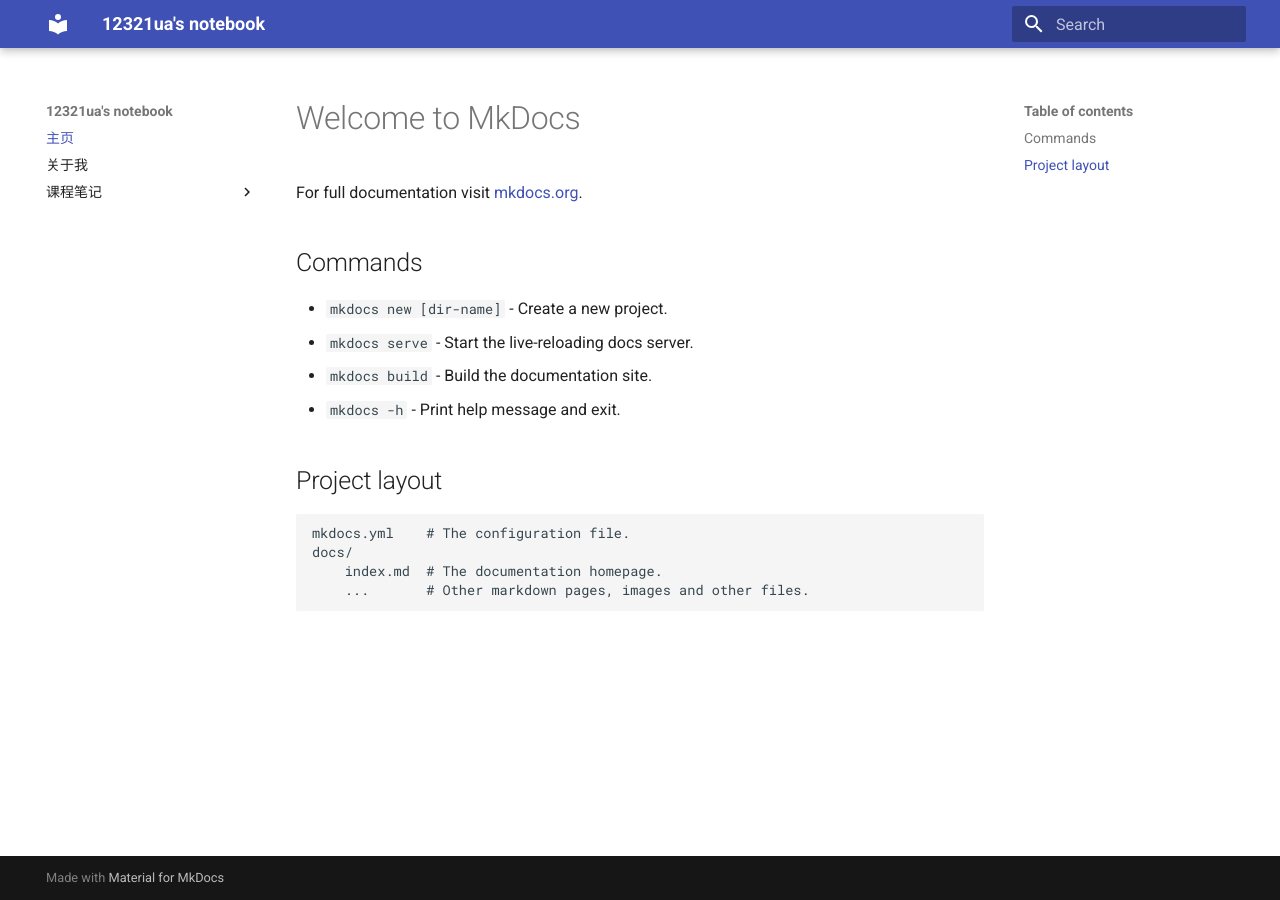
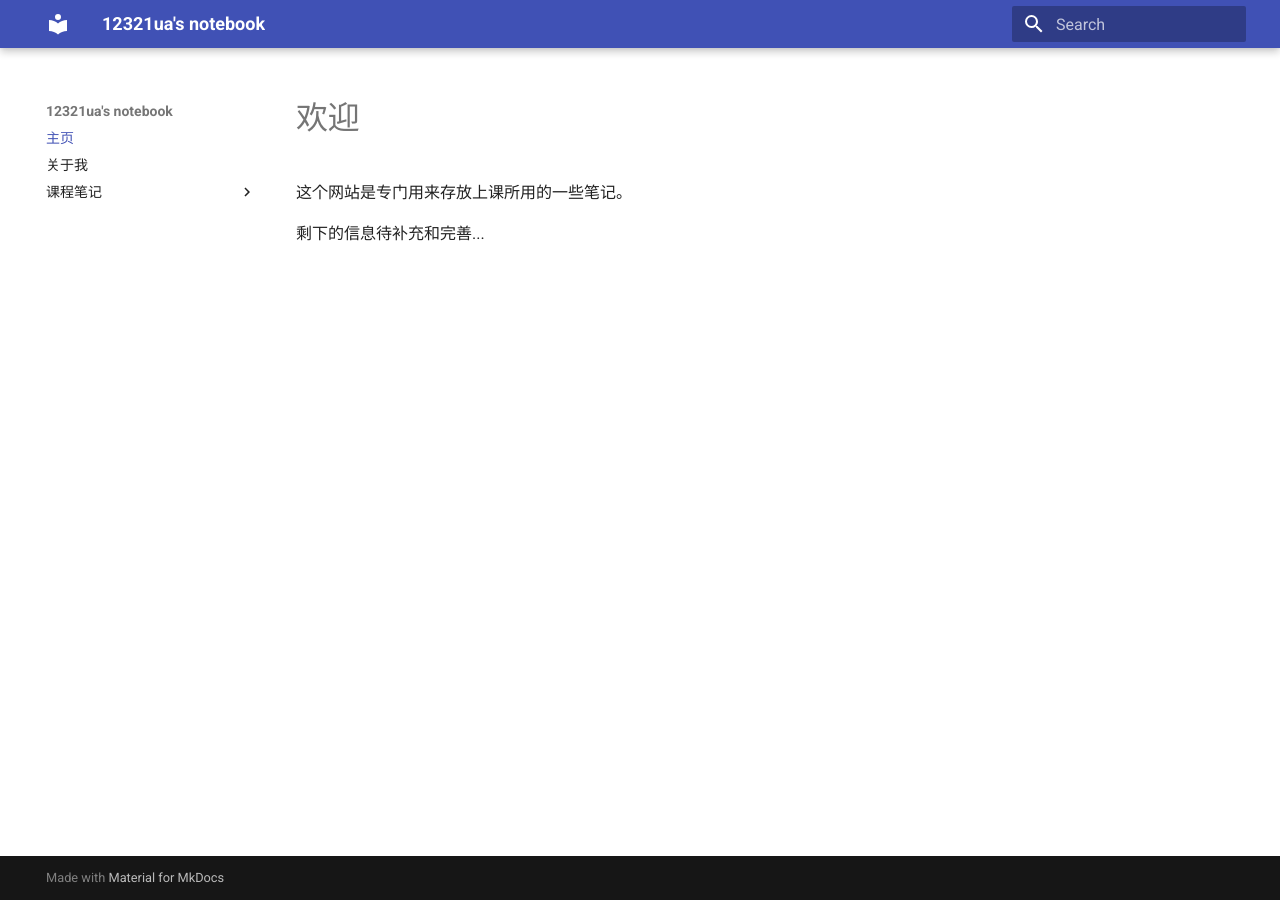
Before and after one commit to au12321ua/note, an MkDocs documentation site: the page built from docs/index.md, in a window 1280 px wide. Built offline with MkDocs 1.6.1 and Material for MkDocs 9.7.7, drawn with Linux system fonts in a browser that asks for light colours.

Commit message:
完善计组chapter3笔记

```diff
--- a/docs/index.md
+++ b/docs/index.md
@@ -1,17 +1,5 @@
-# Welcome to MkDocs
+# 欢迎
 
-For full documentation visit [mkdocs.org](https://www.mkdocs.org).
+这个网站是专门用来存放上课所用的一些笔记。
 
-## Commands
-
-* `mkdocs new [dir-name]` - Create a new project.
-* `mkdocs serve` - Start the live-reloading docs server.
-* `mkdocs build` - Build the documentation site.
-* `mkdocs -h` - Print help message and exit.
-
-## Project layout
-
-    mkdocs.yml    # The configuration file.
-    docs/
-        index.md  # The documentation homepage.
-        ...       # Other markdown pages, images and other files.
+剩下的信息待补充和完善...
--- a/mkdocs.yml
+++ b/mkdocs.yml
@@ -6,6 +6,6 @@
   - 主页: index.md
   - 关于我: about.md
   - 课程笔记:
-    - 计算机网络:
+    - 计算机组成:
       - chapter3: com_org/chapter3.md
     - ADS: ADS.md
```
Also changed, not shown: docs/com_org/chapter3.md (+53 -8 lines), docs/com_org/index.md (deleted, +0 -5 lines), docs/com_org/img_com/booth rule.png (added), docs/com_org/img_com/divi.png (added), docs/com_org/img_com/float.png (added), docs/com_org/img_com/standard.png (added).
